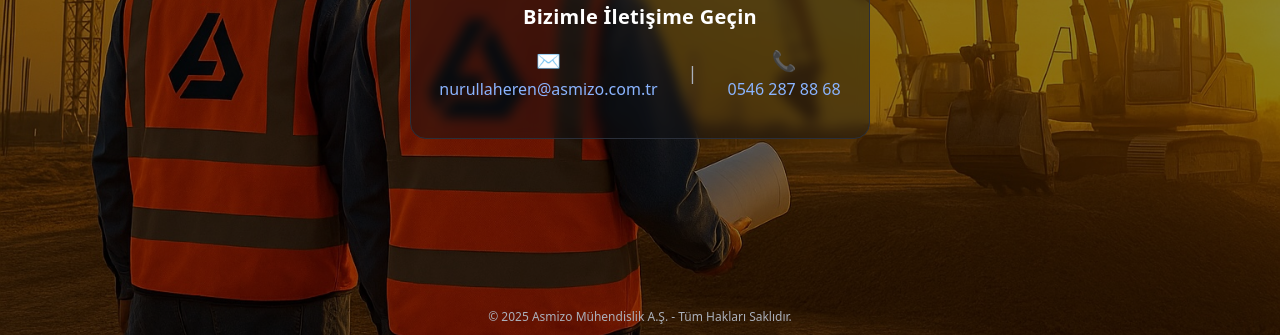
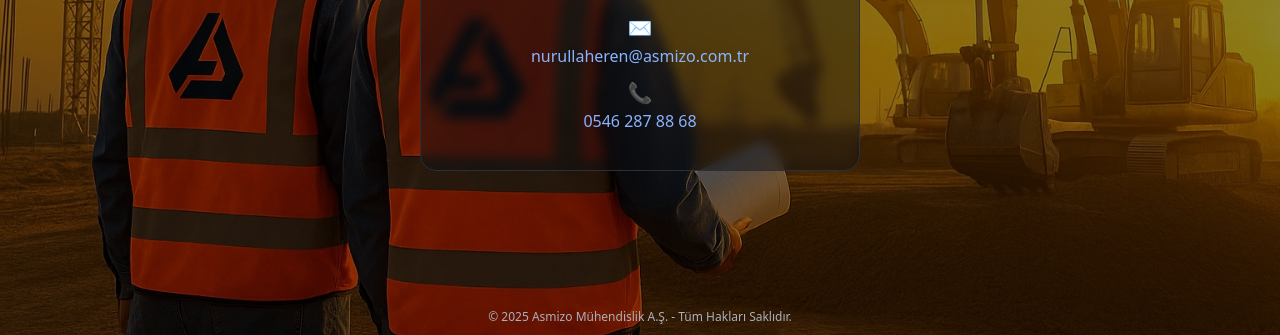
Before and after one commit to ArCiviL/arcivil.github.io, a plain HTML site: page index.html in a window 1280 px wide. Shown: the part 465-800 px from the top of the page. Drawn offline with Linux system fonts and the light colour scheme.

Commit message:
Update index.html

```diff
--- a/index.html
+++ b/index.html
@@ -49,11 +49,11 @@
         letter-spacing:.3px;
       }
 
-      .contact{
+      .contact-vertical{
         display:flex;
-        justify-content:center;
+        flex-direction:column;
         align-items:center;
-        gap:30px;
+        gap:12px;
         margin-top:15px;
       }
 
@@ -64,11 +64,6 @@
       .contact-item .icon{
         font-size:20px;
         margin-bottom:4px;
-      }
-
-      .divider{
-        color:#aab0bb;
-        font-size:18px;
       }
 
   </style>
@@ -85,12 +80,11 @@
     <p>Kurumsal web sitemizi çok yakında yayına alıyoruz.</p>
     <p>
      <h2>Bizimle İletişime Geçin</h2>
-        <div class="contact">
+      <div class="contact-vertical">
         <div class="contact-item">
           <div class="icon">✉️</div>
           <a href="mailto:nurullaheren@asmizo.com.tr">nurullaheren@asmizo.com.tr</a>
         </div>
-          <div class="divider">|</div>
         <div class="contact-item">
           <div class="icon">📞</div>
           <a href="tel:+905462878868">0546 287 88 68</a>
```
Lines whose indentation alone changed are shown as unchanged.
